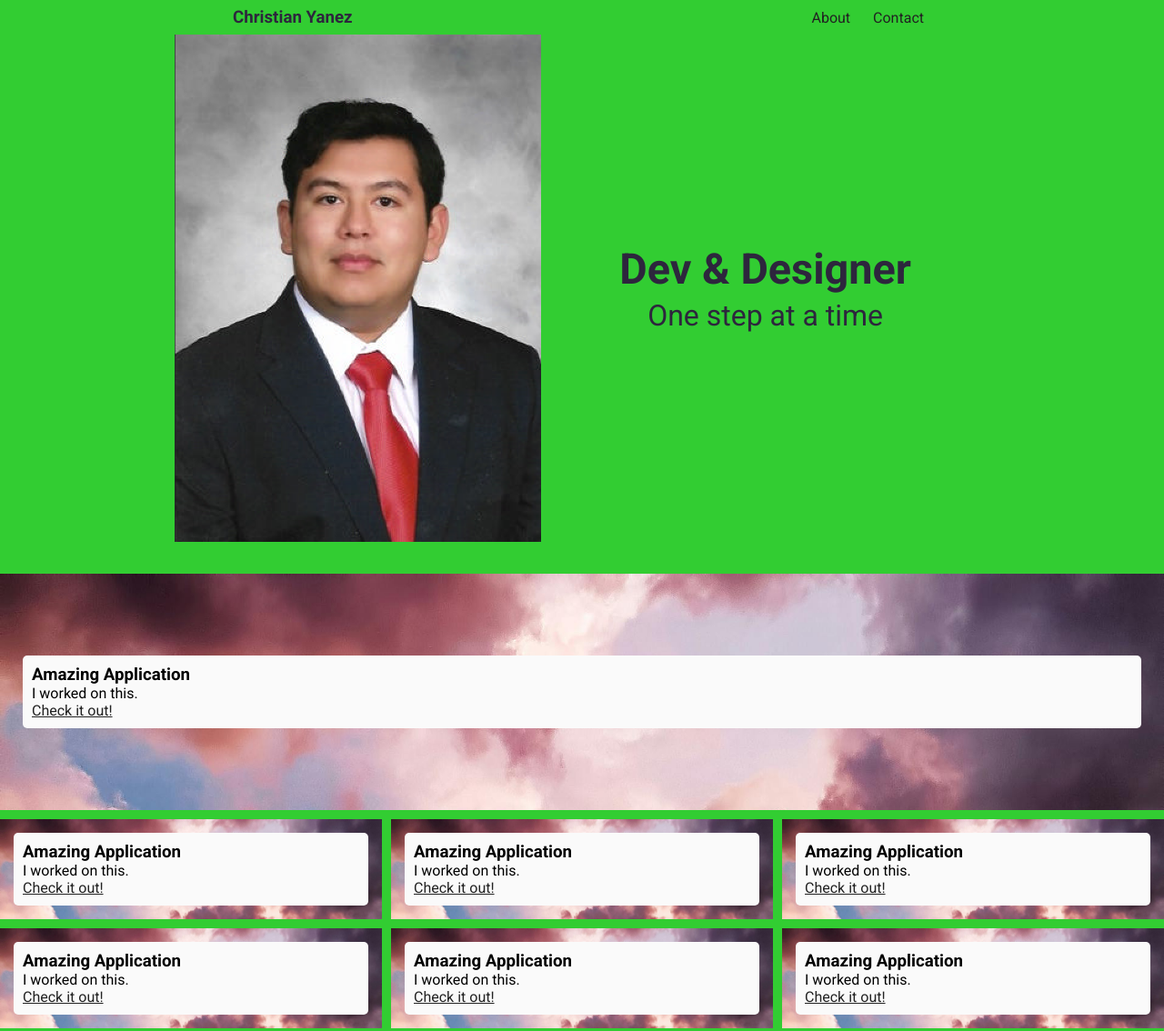
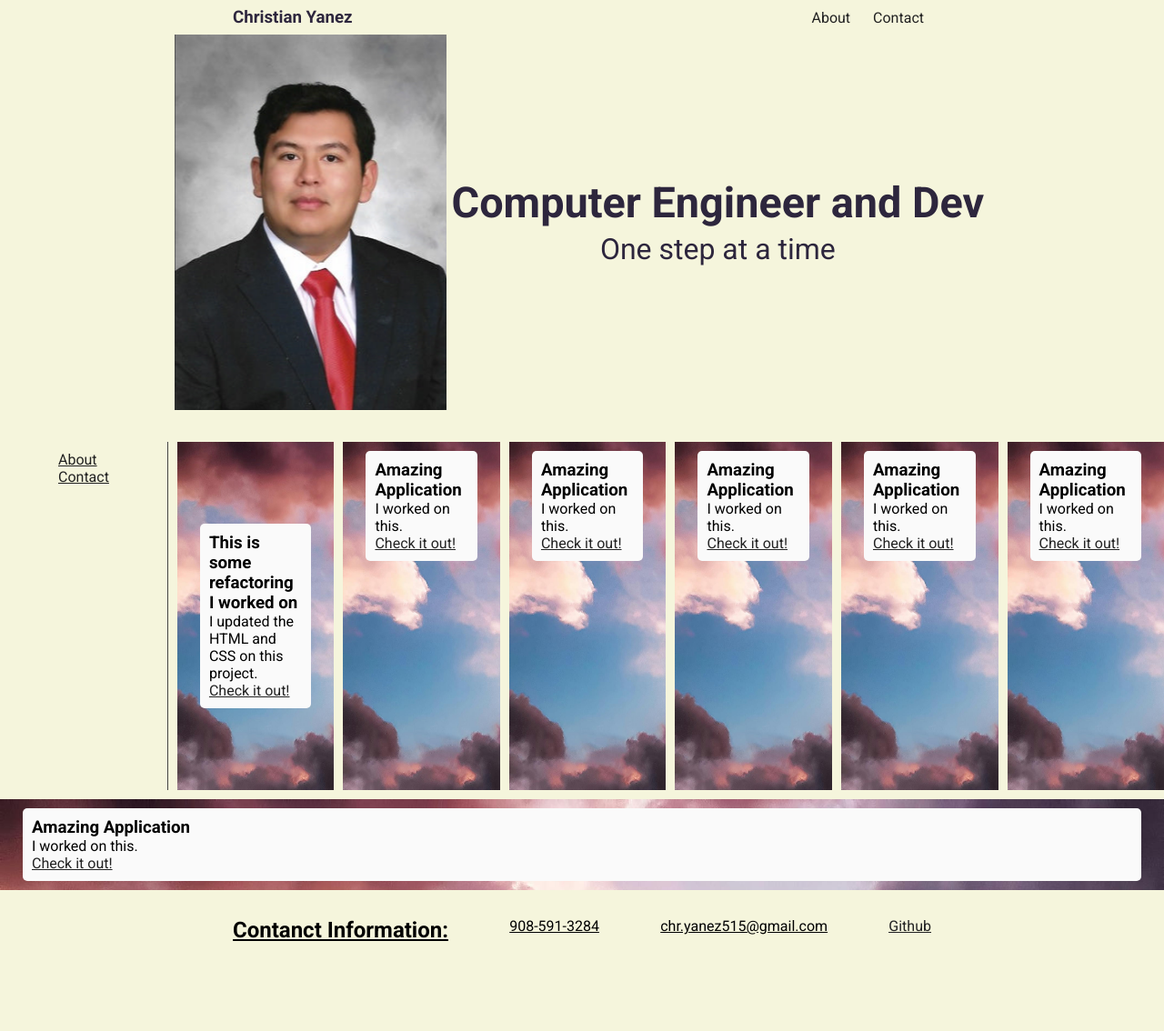
Before and after one commit to 6358cy2024/professional_portfolio, a plain HTML site: page index.html in a window 1280 px wide. Shown: the top 1134 px of the page at 91% size. After the commit the page ends 1067 px from the top, so only its background shows below. Drawn offline with Linux system fonts and the light colour scheme.

Commit message:
fixed the aside margin line

```diff
--- a/css/style.css
+++ b/css/style.css
@@ -15,7 +15,7 @@
 
 html, body {
     height: 100%;
-    background-color: limegreen;
+    background-color: beige;
 
 }
 body{
@@ -84,11 +84,11 @@ header nav a.active:after{
 figure {
     display:flex;
     margin-bottom:35px;
-
 }
 
+
 figure img{
-    width:45%;
+    width:10%;
     flex:1;
 }
 
@@ -107,8 +107,8 @@ figure figcaption h3{
 }
 
 main{
-    display:grid;
-    grid-template-columns: repeat(3, 1fr);
+    display:flex;
+
     gap: 10px;
     /* justify-content: center; */
     flex:1;
@@ -116,15 +116,22 @@ main{
 
     /* This flex puts makes the  two sections take up more space*/
 }
+aside{
+    display: flex;
+    flex-direction: column;
+    padding: 10px 5%;
+    border-right: 1px solid #444;
 
+}
 main article{
-    padding: 15px;
-    background-color:#444;
+    flex: 1;
+    padding: 10px 25px;
     background-repeat: no-repeat;
     background-size: cover;
 }
 
 main article.main-article{
+
     grid-column: 1 / 4;
     padding: 90px 25px;
 
@@ -144,15 +151,6 @@ main article .article-content{
     color: var(--primary-color);
 }
 
-/* .chat{
-    position: fixed;
-    bottom: 35px;
-    right: 100px;
-    background-color: #000;
-    padding: 7px;
-    z-index: 100;
-    /* technically if there was something here, the chat
-    would be behind it if z index was (-). }*/
 footer{
     display:flex;
     /* a static height is not good, make sure to use the padding and margins */
--- a/index.html
+++ b/index.html
@@ -13,8 +13,8 @@
             <h3 id="logo"> Christian Yanez </h3>
 
             <nav>
-                <a href="./about.html">About</a>
-                <a href="./contact.html">Contact</a>
+                <a href="#first">About</a>
+                <a href="#contact">Contact</a>
                 <!-- This is to create a hyperlink attached to a word or file! -->
             </nav>
 
@@ -24,7 +24,7 @@
             <img src="./images/image-of-me.png" alt="It is an image of me">
             <figcaption>
                 <h3>
-                    Dev & Designer
+                    Computer Engineer and Dev
                 </h3>
                 <p>
                     One step at a time
@@ -33,11 +33,17 @@
         </figure>
 
         <main>
-            <article class="main-article" style="background-image: url(./images/backgroundreal.jpeg);">
+            <aside>
+
+                <a href="#first">About</a>
+                <a href="#contact">Contact</a>
+            </aside>
+
+            <article id="first" class="main-article" style="background-image: url(./images/backgroundreal.jpeg);">
                 <div class="article-content">
-                    <h3> Amazing Application</h3>
-                    <p>I worked on this.</p>
-                    <a href="https://6358cy2024.github.io/first_website/" target="_blank"> Check it out!</a>
+                    <h3> This is some refactoring I worked on</h3>
+                    <p>I updated the HTML and CSS on this project.</p>
+                    <a href="https://6358cy2024.github.io/horiseon_refactor/" target="_blank"> Check it out!</a>
     <!-- _blank makes a new table open when you click on it -->
 
                 </div>
@@ -93,14 +99,10 @@
         </main>
 
         <footer>
-            <h2> Contanct Information:</h2>
+            <h2 id="contact"> Contanct Information:</h2>
             <p> 908-591-3284</p>
             <p> chr.yanez515@gmail.com</p>
             <a href="https://github.com/6358cy2024">Github</a>
         </footer>
-        <!-- <div class="chat">
-           <input type="text" placeholder="Enter your message">
-            <button>Send chat</button>
-        </div> -->
     </body>
 </html>
```
